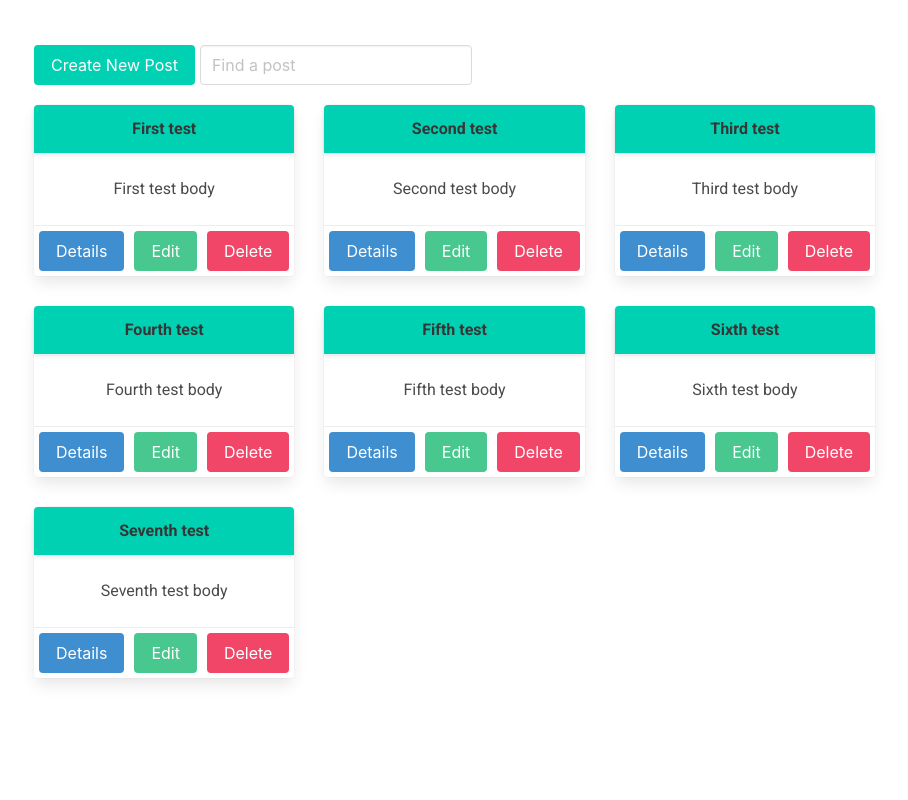
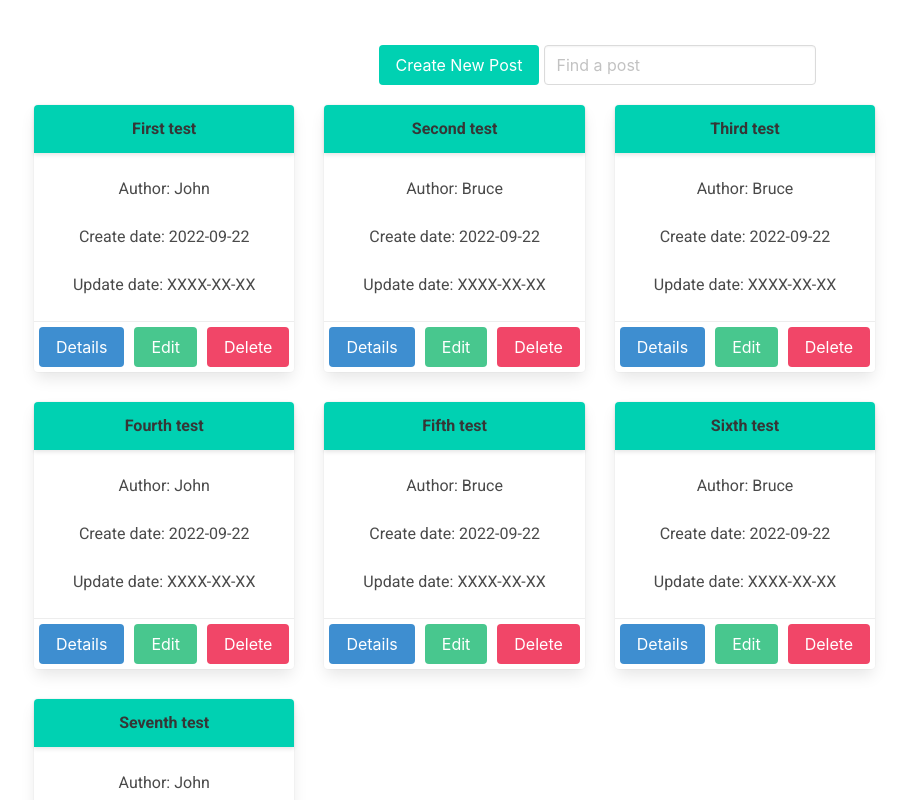
Before and after one commit to VaidasMakstutis/vue-post-task-app, a Vue app: page /#/ in a window 1280 px wide. Shown: the top 800 px of the page, without its empty margins (45-953 px from the left). Built offline with nearby package versions, Linux system fonts and the light colour scheme; data requests are answered from the project's data file.

Commit message:
Updated filter method

```diff
--- a/src/views/postCard.vue
+++ b/src/views/postCard.vue
@@ -5,7 +5,9 @@
         <p class="card-header-title">{{ post.title }}</p>
       </header>
       <div class="card-content">
-        <div class="content">{{ post.body }}</div>
+        <div class="content">Author: {{ post.author }}</div>
+        <div class="content">Create date: {{ post.created_at }}</div>
+        <div class="content">Update date: {{ post.updated_at }}</div>
       </div>
       <footer class="card-footer">
         <button class="button is-info">Details</button>
--- a/src/views/posts.vue
+++ b/src/views/posts.vue
@@ -1,5 +1,5 @@
 <template>
-  <div class="container">
+  <div>
     <div class="top">
       <NewPost v-if="showModal" @close="showModal = false" />
       <button class="button is-primary" @click="showModal = true">
@@ -46,7 +46,6 @@ export default {
         .get("http://localhost:3000/posts")
         .then((res) => {
           this.posts = res.data;
-          // console.log("Posts[]:", this.posts);
         })
         .catch((error) => console.log(error));
     },
@@ -55,8 +54,11 @@ export default {
   computed: {
     filteredPosts() {
       return this.posts.filter((post) => {
-        console.log("Search value:", this.searchValue);
-        return post.title.match(this.searchValue);
+        return (
+          post.title.toLowerCase().match(this.searchValue) ||
+          post.author.toLowerCase().match(this.searchValue) ||
+          post.body.toLowerCase().match(this.searchValue)
+        );
       });
     },
   },
@@ -73,7 +75,6 @@ export default {
   flex-direction: row;
   justify-content: center;
   align-items: center;
-  margin-left: 10px;
 }
 .posts-list-content {
   display: flex;
```
